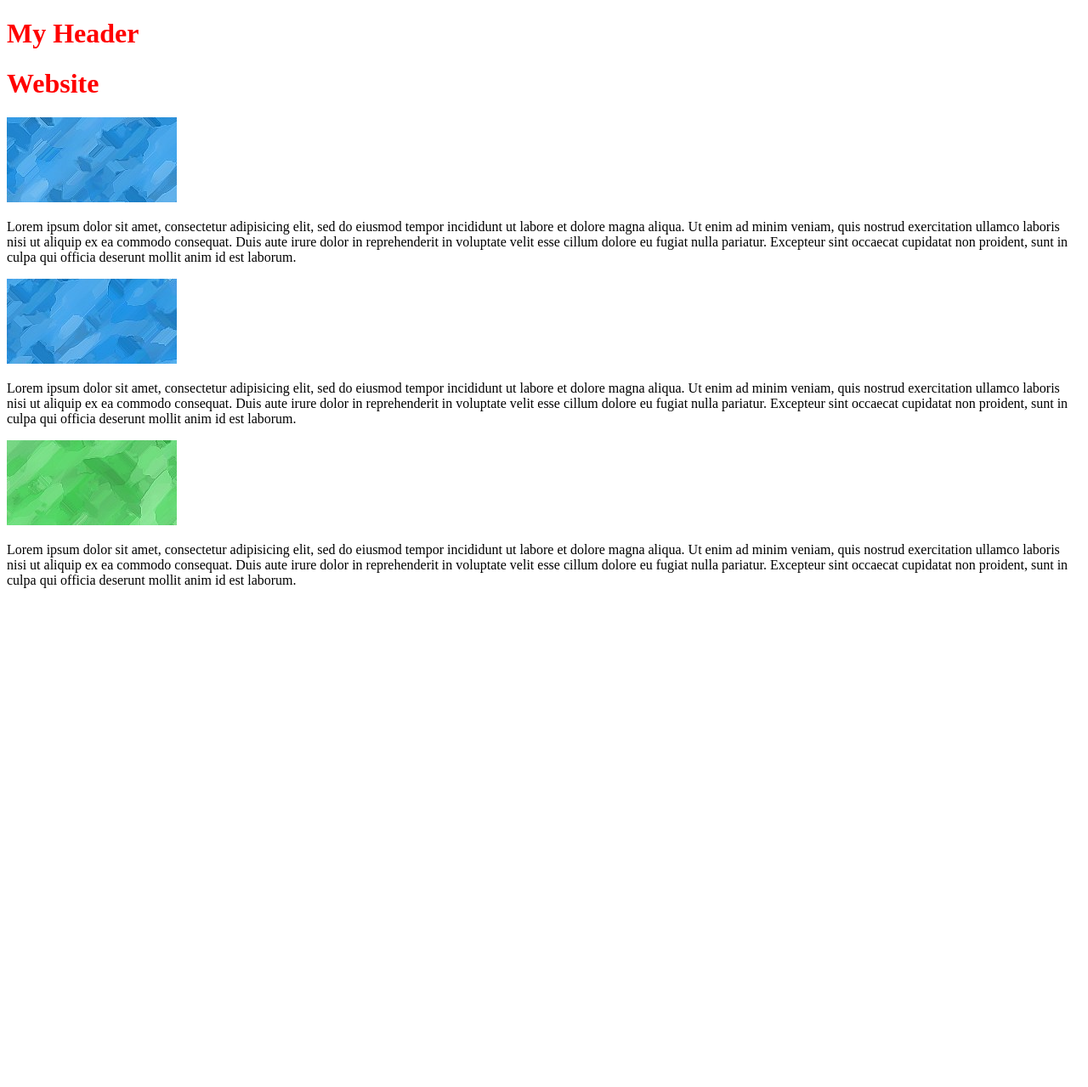
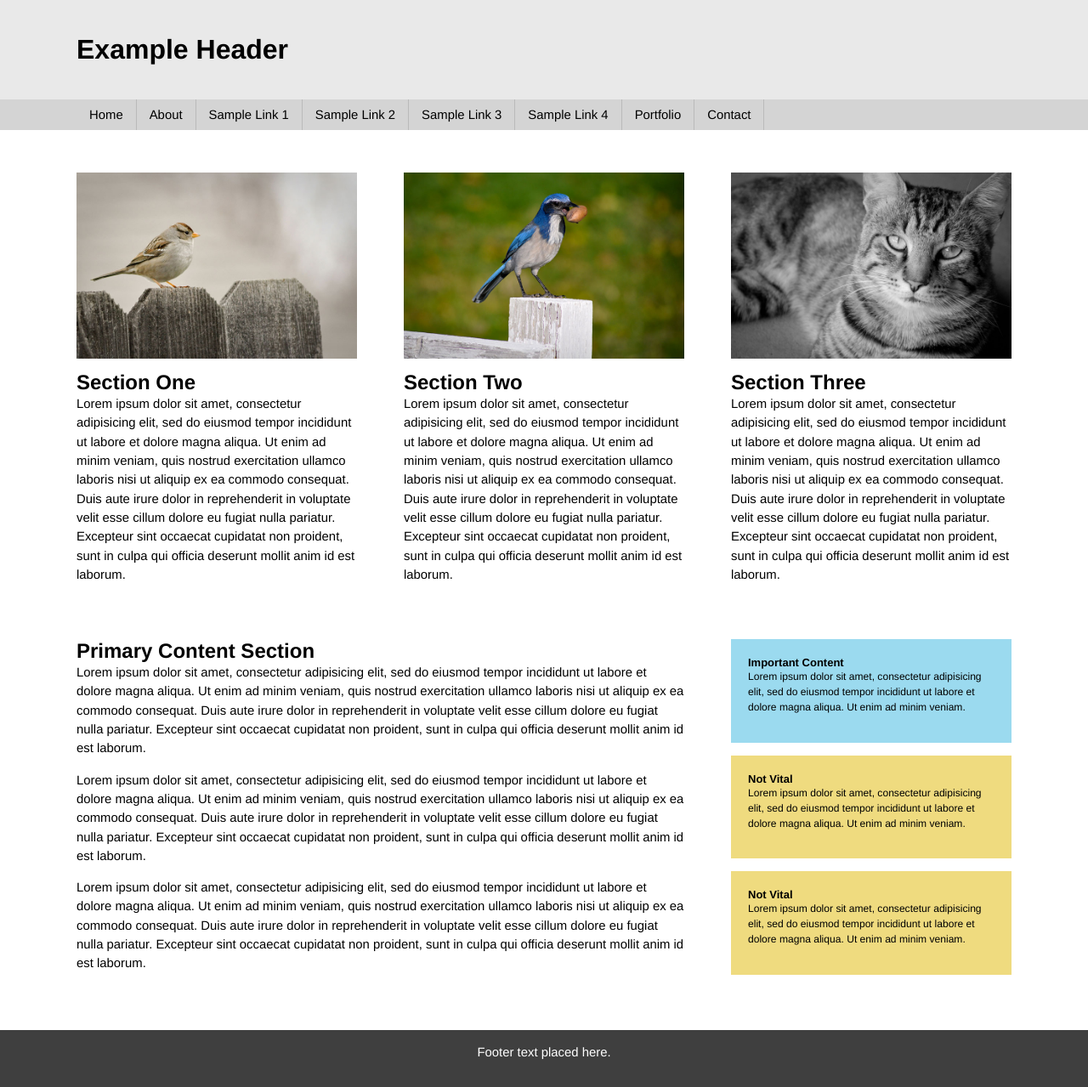
Before and after one commit to MiLandry/responsive-demo, a website: page public/index.html in a window 1280 px wide. Shown: the whole page at 85% size. Before the commit the page ends 800 px from the top, so only its background shows below. Drawn offline with Linux system fonts and the light colour scheme.

Commit message:
much better

```diff
--- /dev/null
+++ b/public/css/main.css
@@ -0,0 +1,123 @@
+h1, h2, h3, h4, h5, h6, p {
+	margin: 0;
+	padding: 0;
+}
+
+p {
+	margin: 0 0 1em 0;
+	font-size: 93%;
+	line-height: 1.5em;
+}
+
+body {
+	font-family: Helvetica, Arial, sans-serif;
+	padding: 0;
+	margin: 0;
+	background-color: #3f3f3f;
+}
+
+img {
+	max-width: 100%;
+	height: auto;
+	margin: 0 0 10px 0;
+}
+
+/* Section Inner */
+div.section-inner {
+	max-width: 1100px;
+	padding: 0 25px;
+	margin: 0 auto;
+}
+
+/* Header */
+div.header {
+	background-color: #E9E9E9;
+	padding: 40px 0;
+}
+
+/* Navigation */
+div.nav {
+	background-color: #d4d4d4;
+}
+
+div.nav ul {
+	margin: 0;
+	padding: 0;
+}
+
+div.nav ul li {
+	list-style: none;
+	float: left;
+	font-size: 93%;
+}
+
+div.nav ul li a:link,
+div.nav ul li a:visited {
+	display: block;
+	padding: 10px 15px;
+	text-decoration: none;
+	color: #000;
+	border-right: 1px solid #bababa;
+}
+
+/* Body Content */
+div.body-content {
+	padding: 50px 0;
+	background-color: #FFF;
+}
+
+/* Thirds */
+div.thirds {
+	padding-bottom: 50px;
+}
+
+div.one-third {
+	width: 30%;
+	float: left;
+	margin-right: 5%;
+}
+
+div.one-third-last {
+	margin: 0;
+}
+
+/* Main Column */
+div.main {
+	width: 65%;
+	float: left;
+	margin-right: 5%;
+}
+
+/* Side Column */
+div.side {
+	width: 30%;
+	float: left;
+}
+
+/* Info Box */
+div.info-box-a {
+	background-color: #9bdaef;
+	padding: 20px;
+	font-size: 13px;
+	margin: 0 0 15px 0;
+}
+
+div.info-box-b {
+	background-color: #efdb7f;
+	padding: 20px;
+	font-size: 13px;
+	margin: 0 0 15px 0;
+}
+
+/* Footer */
+div.footer {
+	background-color: #3f3f3f;
+	color: #FFF;
+	padding: 15px 0;
+	text-align: center;
+}
+
+
+.clearfix:before, .clearfix:after { content: ""; display: table; }
+.clearfix:after { clear: both; }
+.clearfix { *zoom: 1; }
--- /dev/null
+++ b/public/css/responsive.css
@@ -0,0 +1,44 @@
+div.one-third {
+	width: 47.5%;
+}
+
+div.one-third-second {
+	margin: 0;
+}
+
+div.one-third-last {
+	clear: both;
+	float: none;
+	width: auto;
+	padding: 20px 0 0 0;
+}
+
+div.nav ul li {
+	width: 25%;
+	border-bottom: 1px solid #bababa;
+}
+
+@media screen and (max-width: 620px) {
+	div.nav ul li {
+		width: 33%;
+	}
+}
+
+@media screen and (max-width: 500px) {
+
+	div.nav ul li {
+		width: 50%;
+		font-size: 85%;
+	}
+
+	div.mobile-collapse {
+		width: auto;
+		float: none;
+		margin-right: 0;
+	}
+
+	.hide-mobile {
+		display: none;
+	}
+
+}
--- a/public/index.html
+++ b/public/index.html
@@ -1,41 +1,117 @@
-<!DOCTYPE html>
-<html>
-    <head>
-        <link rel="stylesheet" type="text/css" href="styles.css">
-        <title>Mikesreallycoolwebpage</title>
+<!doctype html>
+<html lang="en">
+<head>
+  <meta charset="utf-8">
+  <meta http-equiv="X-UA-Compatible" content="IE=edge,chrome=1">
 
-    </head>
-    <body>
-      <h1>My Header</h1>
-<div class="div1">
-</div>
-        <h1>Website</h1>
-<img src="one.jpg" />
+  <title>Introduction to Responsive Web Design</title>
 
-<p>Lorem ipsum dolor sit amet, consectetur adipisicing elit, sed do eiusmod
-tempor incididunt ut labore et dolore magna aliqua. Ut enim ad minim veniam,
-quis nostrud exercitation ullamco laboris nisi ut aliquip ex ea commodo
-consequat. Duis aute irure dolor in reprehenderit in voluptate velit esse
-cillum dolore eu fugiat nulla pariatur. Excepteur sint occaecat cupidatat non
-proident, sunt in culpa qui officia deserunt mollit anim id est laborum.</p>
+  <meta name="viewport" content="width=device-width">
 
-<img src="two.jpg" />
+  <!-- css -->
+  <link rel="stylesheet" href="css/main.css">
+  <link rel="stylesheet" href="css/responsive.css" media="screen and (max-width: 900px)">
 
-<p>Lorem ipsum dolor sit amet, consectetur adipisicing elit, sed do eiusmod
-tempor incididunt ut labore et dolore magna aliqua. Ut enim ad minim veniam,
-quis nostrud exercitation ullamco laboris nisi ut aliquip ex ea commodo
-consequat. Duis aute irure dolor in reprehenderit in voluptate velit esse
-cillum dolore eu fugiat nulla pariatur. Excepteur sint occaecat cupidatat non
-proident, sunt in culpa qui officia deserunt mollit anim id est laborum.</p>
+</head>
+<body>
 
-<img src="three.jpg" />
+  <!-- header -->
+  <div class="header"><div class="section-inner">
+    <h1>Example Header</h1>
+  </div></div><!--/header-->
 
-<p>Lorem ipsum dolor sit amet, consectetur adipisicing elit, sed do eiusmod
-tempor incididunt ut labore et dolore magna aliqua. Ut enim ad minim veniam,
-quis nostrud exercitation ullamco laboris nisi ut aliquip ex ea commodo
-consequat. Duis aute irure dolor in reprehenderit in voluptate velit esse
-cillum dolore eu fugiat nulla pariatur. Excepteur sint occaecat cupidatat non
-proident, sunt in culpa qui officia deserunt mollit anim id est laborum.</p>
+  <!-- nav -->
+  <div class="nav"><div class="section-inner">
+    <ul class="clearfix">
+      <li><a href="#">Home</a></li>
+      <li><a href="#">About</a></li>
+      <li><a href="#">Sample Link 1</a></li>
+      <li><a href="#">Sample Link 2</a></li>
+      <li><a href="#">Sample Link 3</a></li>
+      <li><a href="#">Sample Link 4</a></li>
+      <li><a href="#">Portfolio</a></li>
+      <li><a href="#">Contact</a></li>
+    </ul>
+  </div></div><!--/nav-->
 
-    </body>
+  <!-- body-content -->
+  <div class="body-content"><div class="section-inner">
+
+    <!-- thirds -->
+    <div class="thirds clearfix">
+
+      <!-- one-third -->
+      <div class="one-third mobile-collapse">
+        <img src="images/1.jpg" alt="A bird on a fence" />
+        <h2>Section One</h2>
+        <p>Lorem ipsum dolor sit amet, consectetur adipisicing elit, sed do eiusmod tempor incididunt ut labore et dolore magna aliqua. Ut enim ad minim veniam, quis nostrud exercitation ullamco laboris nisi ut aliquip ex ea commodo consequat. Duis aute irure dolor in reprehenderit in voluptate velit esse cillum dolore eu fugiat nulla pariatur. Excepteur sint occaecat cupidatat non proident, sunt in culpa qui officia deserunt mollit anim id est laborum.</p>
+      </div><!--/one-third-->
+
+      <!-- one-third -->
+      <div class="one-third one-third-second mobile-collapse">
+        <img src="images/2.jpg" alt="A bird eating" />
+        <h2>Section Two</h2>
+        <p>Lorem ipsum dolor sit amet, consectetur adipisicing elit, sed do eiusmod tempor incididunt ut labore et dolore magna aliqua. Ut enim ad minim veniam, quis nostrud exercitation ullamco laboris nisi ut aliquip ex ea commodo consequat. Duis aute irure dolor in reprehenderit in voluptate velit esse cillum dolore eu fugiat nulla pariatur. Excepteur sint occaecat cupidatat non proident, sunt in culpa qui officia deserunt mollit anim id est laborum.</p>
+      </div><!--/one-third-->
+
+      <!-- one-third -->
+      <div class="one-third one-third-last mobile-collapse">
+        <img src="images/3.jpg" alt="A cat" />
+        <h2>Section Three</h2>
+        <p>Lorem ipsum dolor sit amet, consectetur adipisicing elit, sed do eiusmod tempor incididunt ut labore et dolore magna aliqua. Ut enim ad minim veniam, quis nostrud exercitation ullamco laboris nisi ut aliquip ex ea commodo consequat. Duis aute irure dolor in reprehenderit in voluptate velit esse cillum dolore eu fugiat nulla pariatur. Excepteur sint occaecat cupidatat non proident, sunt in culpa qui officia deserunt mollit anim id est laborum.</p>
+      </div><!--/one-third-->
+
+    </div><!--/thirds-->
+
+    <!-- two-columns -->
+    <div class="two-columns clearfix">
+
+      <!-- main -->
+      <div class="main mobile-collapse">
+
+        <h2>Primary Content Section</h2>
+
+        <p>Lorem ipsum dolor sit amet, consectetur adipisicing elit, sed do eiusmod tempor incididunt ut labore et dolore magna aliqua. Ut enim ad minim veniam, quis nostrud exercitation ullamco laboris nisi ut aliquip ex ea commodo consequat. Duis aute irure dolor in reprehenderit in voluptate velit esse cillum dolore eu fugiat nulla pariatur. Excepteur sint occaecat cupidatat non proident, sunt in culpa qui officia deserunt mollit anim id est laborum.</p>
+
+        <p>Lorem ipsum dolor sit amet, consectetur adipisicing elit, sed do eiusmod tempor incididunt ut labore et dolore magna aliqua. Ut enim ad minim veniam, quis nostrud exercitation ullamco laboris nisi ut aliquip ex ea commodo consequat. Duis aute irure dolor in reprehenderit in voluptate velit esse cillum dolore eu fugiat nulla pariatur. Excepteur sint occaecat cupidatat non proident, sunt in culpa qui officia deserunt mollit anim id est laborum.</p>
+
+        <p>Lorem ipsum dolor sit amet, consectetur adipisicing elit, sed do eiusmod tempor incididunt ut labore et dolore magna aliqua. Ut enim ad minim veniam, quis nostrud exercitation ullamco laboris nisi ut aliquip ex ea commodo consequat. Duis aute irure dolor in reprehenderit in voluptate velit esse cillum dolore eu fugiat nulla pariatur. Excepteur sint occaecat cupidatat non proident, sunt in culpa qui officia deserunt mollit anim id est laborum.</p>
+
+      </div><!--/main-->
+
+      <!-- side -->
+      <div class="side mobile-collapse">
+
+        <!-- info-box -->
+        <div class="info-box-a">
+          <h4>Important Content</h4>
+          <p>Lorem ipsum dolor sit amet, consectetur adipisicing elit, sed do eiusmod tempor incididunt ut labore et dolore magna aliqua. Ut enim ad minim veniam.</p>
+        </div><!--/info-box-->
+
+        <!-- info-box -->
+        <div class="info-box-b hide-mobile">
+          <h4>Not Vital</h4>
+          <p>Lorem ipsum dolor sit amet, consectetur adipisicing elit, sed do eiusmod tempor incididunt ut labore et dolore magna aliqua. Ut enim ad minim veniam.</p>
+        </div><!--/info-box-->
+
+        <!-- info-box -->
+        <div class="info-box-b hide-mobile">
+          <h4>Not Vital</h4>
+          <p>Lorem ipsum dolor sit amet, consectetur adipisicing elit, sed do eiusmod tempor incididunt ut labore et dolore magna aliqua. Ut enim ad minim veniam.</p>
+        </div><!--/info-box-->
+
+      </div><!--/side-->
+
+    </div><!--/two-columns-->
+
+  </div></div><!--/body-content-->
+
+  <!-- footer -->
+  <div class="footer"><div class="section-inner">
+
+    <p>Footer text placed here.</p>
+
+  </div></div><!--/footer-->
+
+</body>
 </html>
```
Also changed, not shown: public/css/styles.css (renamed from public/styles.css), public/images/1.jpg (added), public/images/2.jpg (added), public/images/3.jpg (added).
